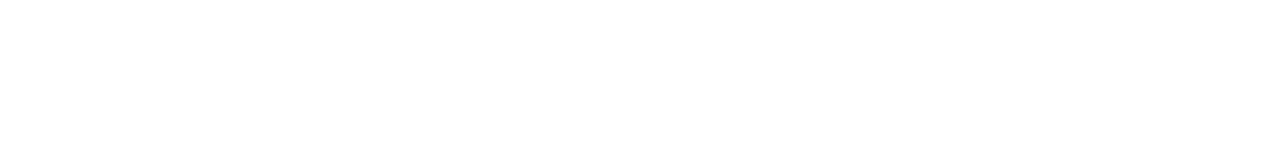
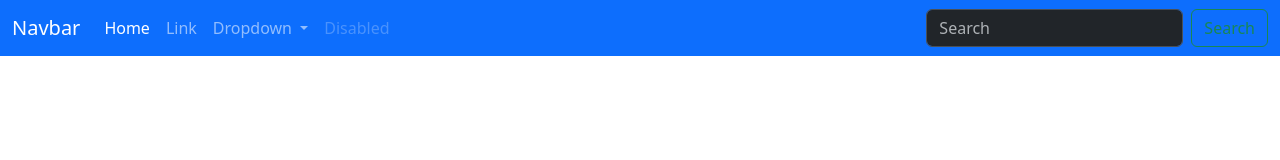
Before and after one commit to aepenalver/arriendo_de_propiedades, a plain HTML site: page index.html in a window 1280 px wide. Drawn offline with nearby package versions, Linux system fonts and the light colour scheme.

Commit message:
feat: agregamos navbar

```diff
--- a/index.html
+++ b/index.html
@@ -8,6 +8,42 @@
         <title>Document</title>
     </head>
     <body>
+        <header>
+            <nav class="navbar navbar-expand-lg bg-primary" data-bs-theme="dark">
+                <div class="container-fluid">
+                    <a class="navbar-brand" href="#">Navbar</a>
+                    <button class="navbar-toggler" type="button" data-bs-toggle="collapse" data-bs-target="#navbarSupportedContent" aria-controls="navbarSupportedContent" aria-expanded="false" aria-label="Toggle navigation">
+                        <span class="navbar-toggler-icon"></span>
+                    </button>
+                    <div class="collapse navbar-collapse" id="navbarSupportedContent">
+                        <ul class="navbar-nav me-auto mb-2 mb-lg-0">
+                            <li class="nav-item">
+                                <a class="nav-link active" aria-current="page" href="#">Home</a>
+                            </li>
+                            <li class="nav-item">
+                                <a class="nav-link" href="#">Link</a>
+                            </li>
+                            <li class="nav-item dropdown">
+                                <a class="nav-link dropdown-toggle" href="#" role="button" data-bs-toggle="dropdown" aria-expanded="false"> Dropdown </a>
+                                <ul class="dropdown-menu">
+                                    <li><a class="dropdown-item" href="#">Action</a></li>
+                                    <li><a class="dropdown-item" href="#">Another action</a></li>
+                                    <li><hr class="dropdown-divider" /></li>
+                                    <li><a class="dropdown-item" href="#">Something else here</a></li>
+                                </ul>
+                            </li>
+                            <li class="nav-item">
+                                <a class="nav-link disabled" aria-disabled="true">Disabled</a>
+                            </li>
+                        </ul>
+                        <form class="d-flex" role="search">
+                            <input class="form-control me-2" type="search" placeholder="Search" aria-label="Search" />
+                            <button class="btn btn-outline-success" type="submit">Search</button>
+                        </form>
+                    </div>
+                </div>
+            </nav>
+        </header>
         <script src="https://cdn.jsdelivr.net/npm/bootstrap@5.3.5/dist/js/bootstrap.bundle.min.js" integrity="sha384-k6d4wzSIapyDyv1kpU366/PK5hCdSbCRGRCMv+eplOQJWyd1fbcAu9OCUj5zNLiq" crossorigin="anonymous"></script>
     </body>
 </html>
```
